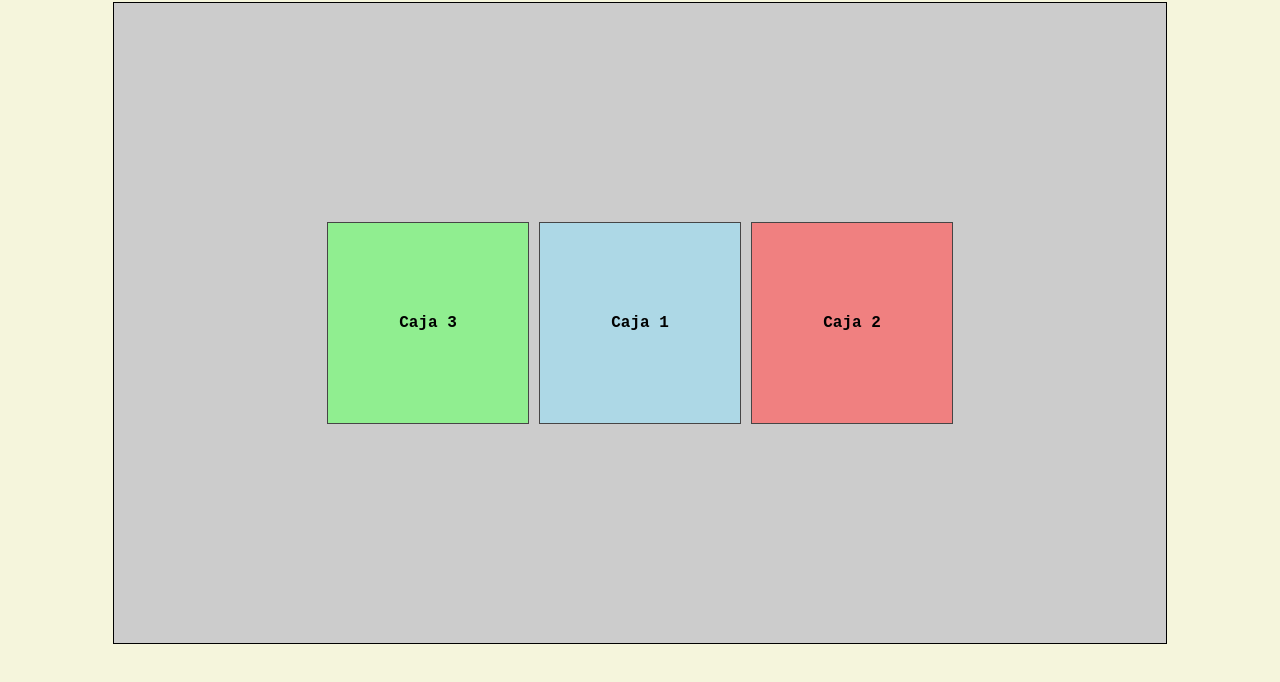
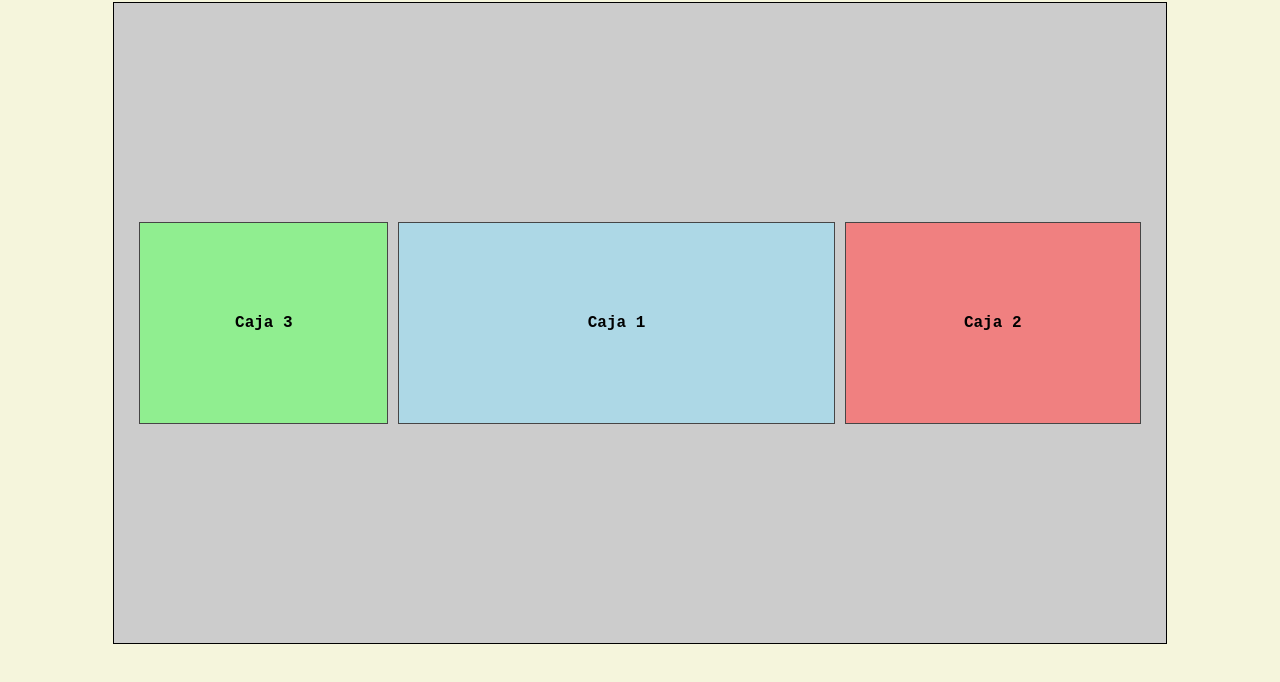
Before and after one commit to Carlos2693/AppWeb, a plain HTML site: page 1.Flexbox/index.html in a window 1280 px wide. Shown: the part 78-760 px from the top of the page. Drawn offline with Linux system fonts and the light colour scheme.

Commit message:
Asignamos un tanto proporcional del total

```diff
--- a/1.Flexbox/style.css
+++ b/1.Flexbox/style.css
@@ -28,18 +28,21 @@ body {
     margin: 5px;
 }
 
-/*Dentro de un contenedor flex container podemos usar 'order'*/
+/*Con el uso de flex-grow distribuimos a lo ancho por un porcentaje*/
 .c1 {
     background: lightblue;
     order: 2;
+    flex-grow: 5;
 }
 
 .c2 {
     background: lightcoral;
     order: 2;
+    flex-grow: 2;
 }
 
 .c3 {
     background: lightgreen;
     order: 1;
+    flex-grow: 1;
 }
```
